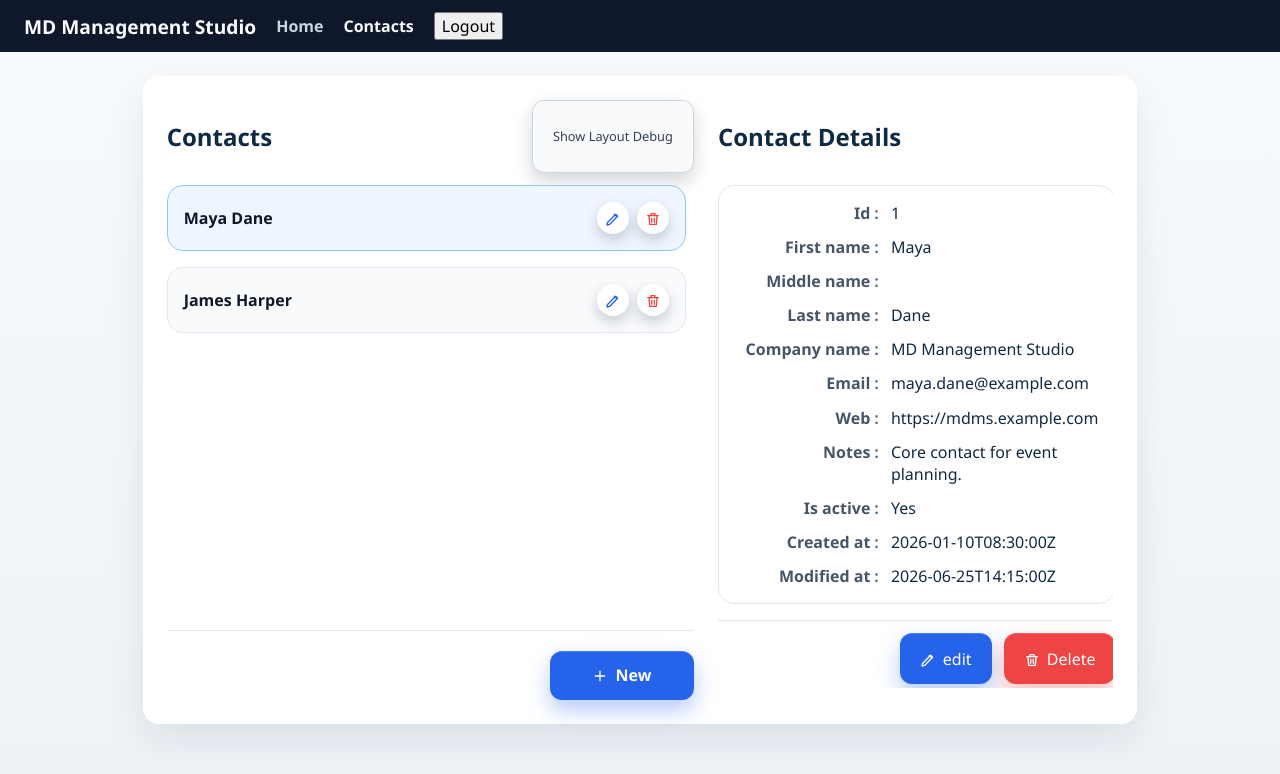
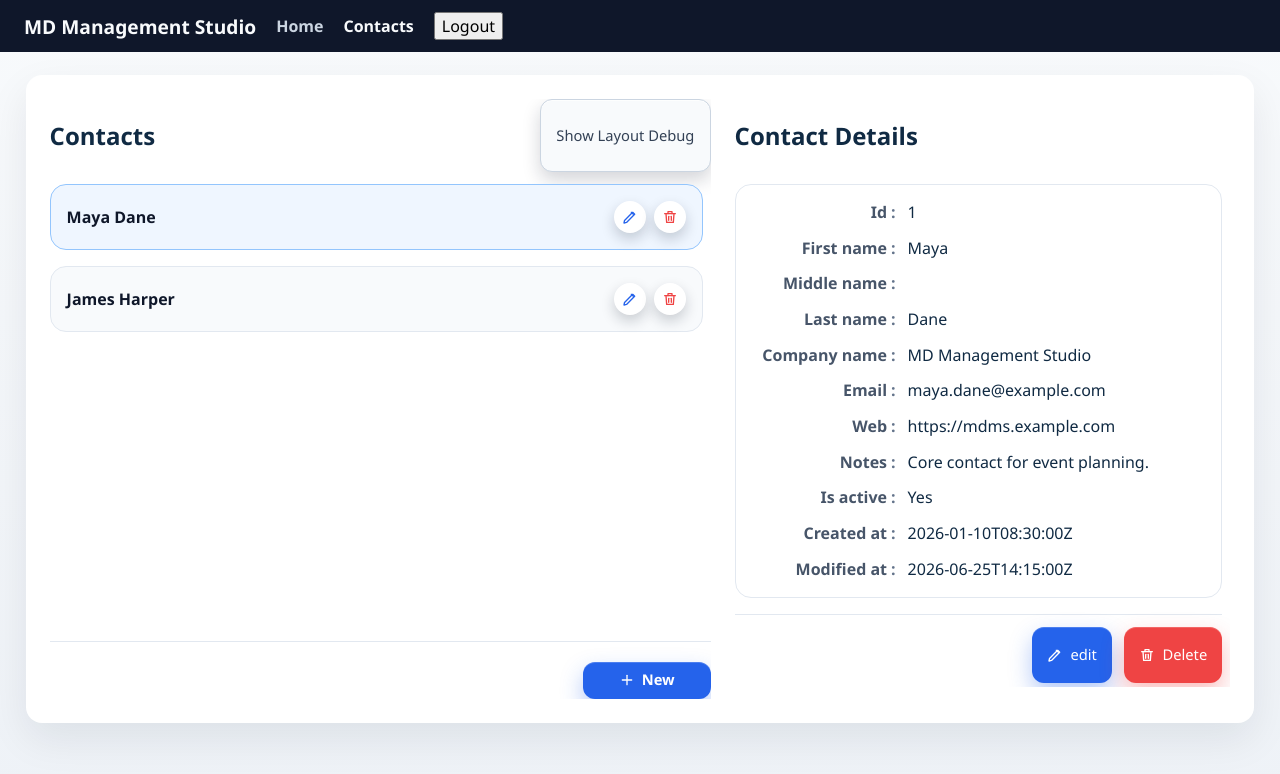
Before and after one commit to mldanello/Contacts-Angular-AI, an Angular app: page /login in a window 1280 px wide. Both pictures are taken after typing "Sample", "Sample123" into the empty fields and a click on the button "Sign in". Shown: the top 774 px of the page. Built offline with nearby package versions, Linux system fonts and the light colour scheme; no server answers.

Commit message:
adjust style for width of the screen

```diff
--- a/src/app/contacts/contacts.component.css
+++ b/src/app/contacts/contacts.component.css
@@ -3,6 +3,7 @@
   grid-template-columns: 1.2fr 0.9fr;
   gap: 1.5rem;
   align-items: stretch;
+  min-width: 0;
 }
 
 .page-card {
@@ -37,6 +38,8 @@
   display: grid;
   grid-template-rows: auto minmax(0, 1fr) auto;
   height: clamp(34rem, calc(100dvh - 12.5rem), 56rem);
+  min-width: 0;
+  overflow-x: hidden;
 }
 
 .panel-header {
@@ -44,8 +47,8 @@
 }
 
 .debug-toggle-button {
-  padding: 0.45rem 0.8rem;
-  min-height: 2.1rem;
+  padding: 0.35rem 0.7rem;
+  min-height: 1.95rem;
   font-size: 0.8rem;
   white-space: nowrap;
 }
@@ -53,6 +56,7 @@
 .contact-list-scroll {
   min-height: 0;
   overflow-y: auto;
+  overflow-x: hidden;
   padding-right: 0.5rem;
 }
 
@@ -77,12 +81,13 @@
   display: flex;
   justify-content: space-between;
   align-items: center;
+  min-width: 0;
   transition: border-color 0.2s ease, background-color 0.2s ease;
 }
 
 .new-contact-button {
-  width: 9rem;
-  min-height: 2.5rem;
+  width: 8rem;
+  min-height: 2.2rem;
   display: inline-flex;
   align-items: center;
   justify-content: center;
@@ -112,6 +117,8 @@
 .contact-name {
   color: #0f172a;
   font-weight: 600;
+  overflow-wrap: anywhere;
+  margin-right: 0.5rem;
 }
 
 .contact-item:hover .contact-name {
@@ -175,6 +182,7 @@
 .contact-detail-scroll {
   min-height: 0;
   overflow-y: auto;
+  overflow-x: hidden;
   padding-right: 0.5rem;
   display: grid;
   gap: 1rem;
@@ -194,6 +202,11 @@
   grid-template-columns: 9rem 1fr;
   gap: 0.75rem;
   align-items: start;
+  min-width: 0;
+}
+
+.detail-row span:last-child {
+  overflow-wrap: anywhere;
 }
 
 .detail-label {
@@ -231,9 +244,10 @@
 .input-group input,
 .input-group textarea {
   width: 100%;
+  max-width: 100%;
   border-radius: 0.75rem;
   border: 1px solid #cbd5e1;
-  padding: 0.9rem 1rem;
+  padding: 0.72rem 0.9rem;
   background: #ffffff;
 }
 
@@ -261,6 +275,8 @@
   display: flex;
   justify-content: flex-end;
   gap: 0.75rem;
+  flex-wrap: wrap;
+  min-width: 0;
 }
 
 .detail-actions {
@@ -278,11 +294,13 @@ button.primary {
   color: #fff;
   background: #2563eb;
   border-radius: 0.75rem;
-  padding: 0.85rem 1.25rem;
+  padding: 0.62rem 0.95rem;
   cursor: pointer;
   display: inline-flex;
   align-items: center;
   gap: 0.45rem;
+  font-size: 0.92rem;
+  line-height: 1.2;
   box-shadow: 0 10px 22px rgba(37, 99, 235, 0.34), 0 1px 0 rgba(255, 255, 255, 0.18) inset;
   transition: box-shadow 0.2s ease, transform 0.2s ease;
 }
@@ -292,11 +310,13 @@ button.secondary {
   background: #f8fafc;
   color: #334155;
   border-radius: 0.75rem;
-  padding: 0.85rem 1.25rem;
+  padding: 0.62rem 0.95rem;
   cursor: pointer;
   display: inline-flex;
   align-items: center;
   gap: 0.45rem;
+  font-size: 0.92rem;
+  line-height: 1.2;
   box-shadow: 0 8px 18px rgba(15, 23, 42, 0.18), 0 1px 0 rgba(255, 255, 255, 0.8) inset;
   transition: box-shadow 0.2s ease, transform 0.2s ease;
 }
@@ -306,11 +326,13 @@ button.danger {
   background: #ef4444;
   color: white;
   border-radius: 0.75rem;
-  padding: 0.85rem 1.25rem;
+  padding: 0.62rem 0.95rem;
   cursor: pointer;
   display: inline-flex;
   align-items: center;
   gap: 0.45rem;
+  font-size: 0.92rem;
+  line-height: 1.2;
   box-shadow: 0 10px 22px rgba(239, 68, 68, 0.34), 0 1px 0 rgba(255, 255, 255, 0.18) inset;
   transition: box-shadow 0.2s ease, transform 0.2s ease;
 }
@@ -374,7 +396,8 @@ button:disabled {
   .contact-list-scroll,
   .contact-detail-scroll {
     max-height: none;
-    overflow: visible;
+    overflow-x: hidden;
+    overflow-y: visible;
     padding-right: 0;
   }
 
@@ -439,7 +462,7 @@ button:disabled {
 
   .actions button {
     flex: 1 1 calc(50% - 0.5rem);
-    min-height: 2.75rem;
+    min-height: 2.35rem;
     justify-content: center;
   }
 
@@ -500,8 +523,8 @@ button:disabled {
   }
 
   .actions button {
-    min-height: 2.35rem;
-    padding: 0.55rem 0.8rem;
+    min-height: 2.1rem;
+    padding: 0.5rem 0.72rem;
   }
 
   .contact-view,
@@ -538,8 +561,8 @@ button:disabled {
 
   .actions button {
     flex: 0 1 auto;
-    min-height: 2.5rem;
-    padding: 0.6rem 0.95rem;
+    min-height: 2.2rem;
+    padding: 0.52rem 0.8rem;
   }
 
   .list-actions .new-contact-button {
--- a/src/app/contacts/contacts.component.html
+++ b/src/app/contacts/contacts.component.html
@@ -1,4 +1,4 @@
-<section class="page-card">
+<section class="page-card page-contacts-wide">
   @if (showResponsiveDebug()) {
     <div class="responsive-debug-badge" aria-hidden="true"></div>
   }
--- a/src/app/home/home.component.html
+++ b/src/app/home/home.component.html
@@ -1,4 +1,4 @@
-<section class="page-card">
+<section class="page-card page-home-wide">
   <div class="hero">
     <div class="hero-text">
       <h1>MD Management Studio</h1>
--- a/src/app/login/login.component.html
+++ b/src/app/login/login.component.html
@@ -1,4 +1,4 @@
-<section class="page-card">
+<section class="page-card page-login-narrow">
   <div class="auth-card">
     <h2>Sign in</h2>
     <form (ngSubmit)="login()">
--- a/src/styles.css
+++ b/src/styles.css
@@ -57,8 +57,9 @@ button, input, textarea, select {
 }
 
 .app-container {
-  padding: 1.5rem;
-  max-width: 1200px;
+  padding: clamp(1rem, 1.8vw, 1.75rem);
+  width: 100%;
+  max-width: none;
   margin: 0 auto;
 }
 
@@ -67,6 +68,17 @@ button, input, textarea, select {
   border-radius: 1rem;
   box-shadow: 0 16px 40px rgba(15, 23, 42, 0.08);
   padding: 1.5rem;
+}
+
+.page-home-wide,
+.page-contacts-wide {
+  width: min(96vw, 1720px);
+  margin: 0 auto;
+}
+
+.page-login-narrow {
+  width: min(94vw, 640px);
+  margin: 0 auto;
 }
 
 .hero {
```
